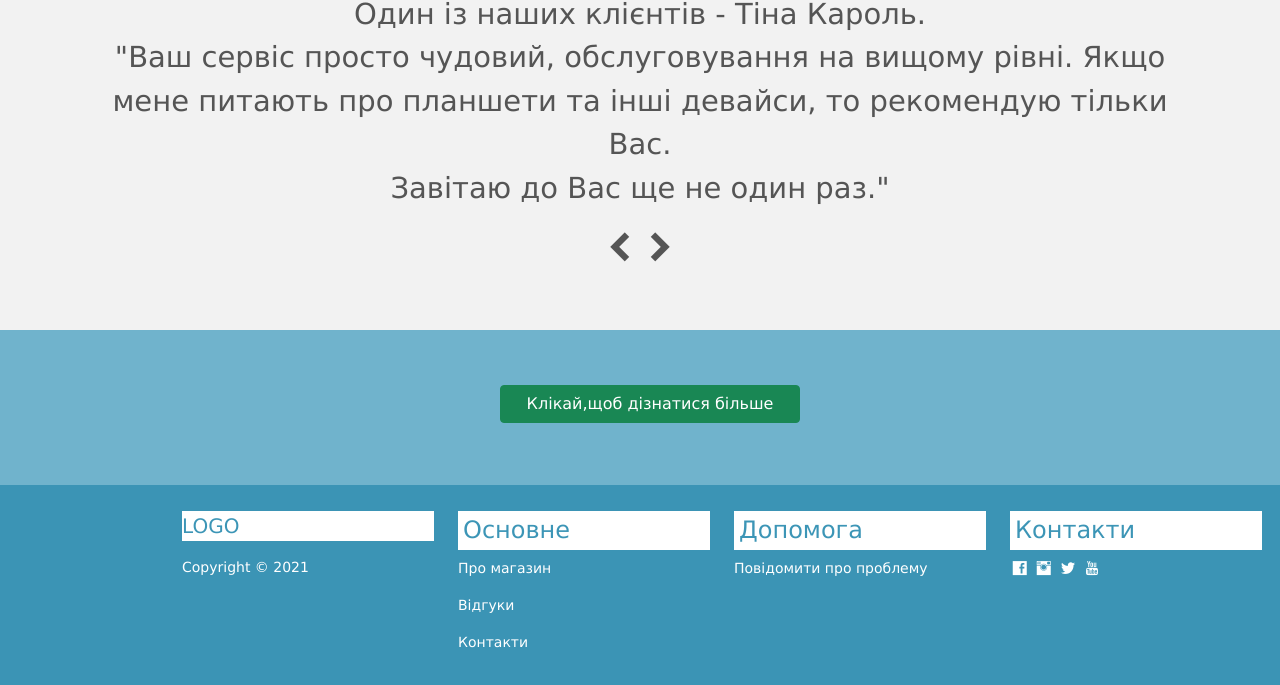
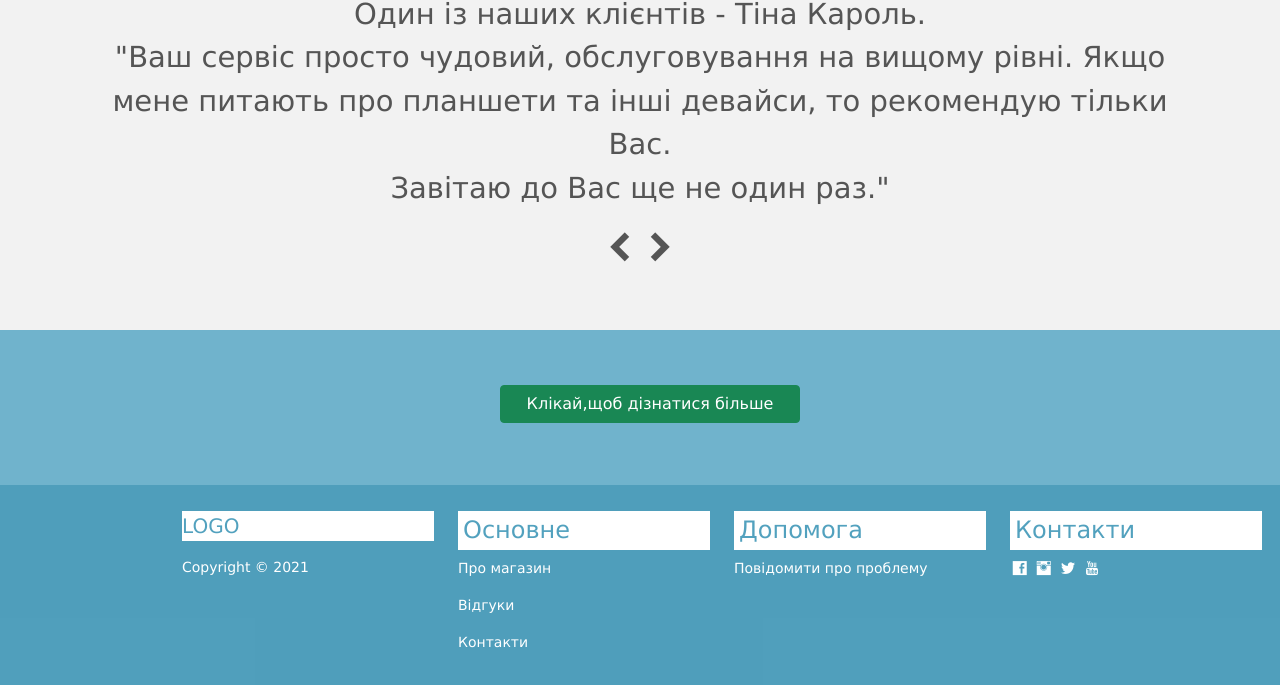
Before and after one commit to Nastysikk/itprogects, a plain HTML site: page index.html in a window 1280 px wide. Shown: the part 2939-3624 px from the top of the page. Drawn offline with nearby package versions, Linux system fonts and the light colour scheme.

Commit message:
Зміна фону й кольору тексту лого й h4

```diff
--- a/css/mystyle.css
+++ b/css/mystyle.css
@@ -106,7 +106,7 @@ footer{
     font-size: 90px;
 }
 .fotter{
-    background-color: rgba(39, 138, 174, .9);
+    background-color: rgba(39, 138, 174, .8);
     color: white;
     padding: 10px 6px 0px 170px;
     font-size: 14px;
@@ -136,7 +136,7 @@ footer{
     color: white;
 }
 .fotter a:hover, a:active {
-    color:rgba(39, 138, 174, .9);
+    color:rgba(39, 138, 174, .8);
     background-color: white;
     transition: all 0.3s ease;
 }
@@ -150,6 +150,6 @@ footer{
 }
 
 .logo, .fotter h4 {
-     background-color: white;
-    color: rgba(39, 138, 174, .9);
+    background-color: white;
+    color: rgba(39, 138, 174, .8);
 }
```
